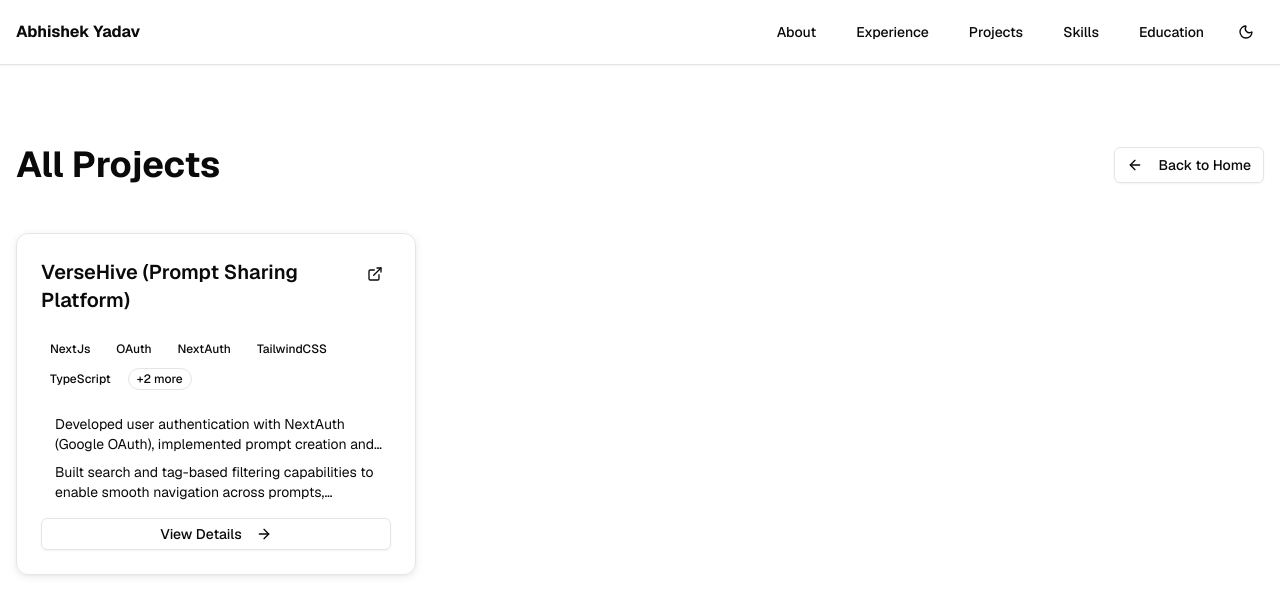
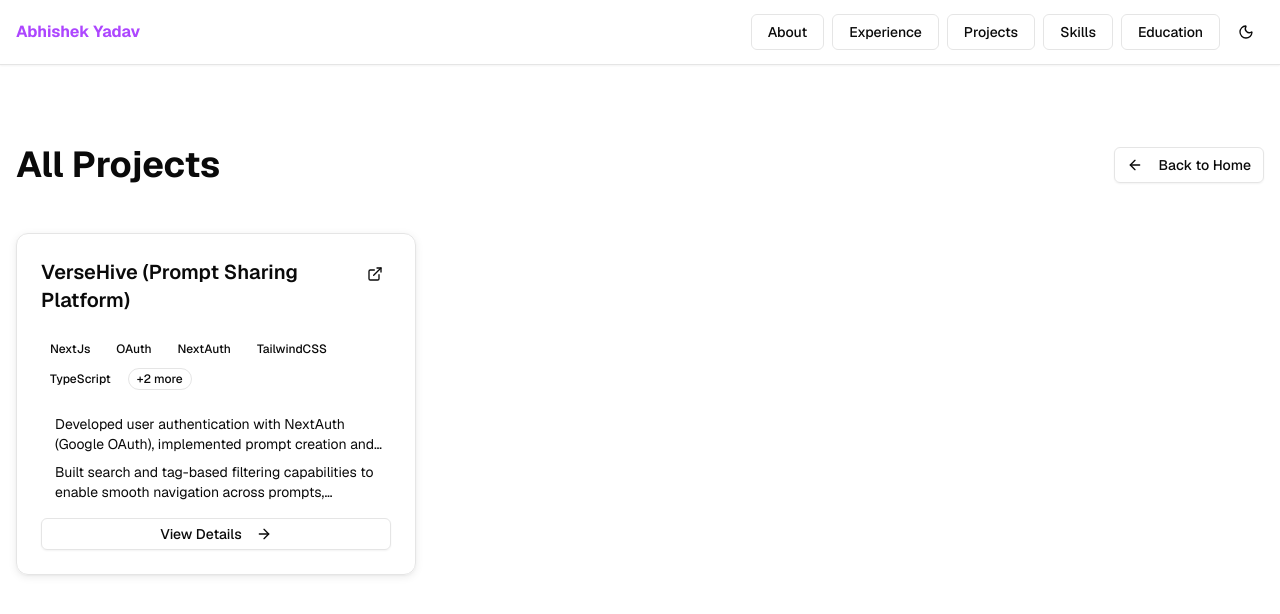
Before and after one commit to iam-abhishek-yadav/abhishek, a Next.js app: page /projects in a window 1280 px wide. Shown: the top 614 px of the page. Built offline with nearby package versions, Linux system fonts and the light colour scheme.

Commit message:
Add colors

```diff
--- a/components/education.tsx
+++ b/components/education.tsx
@@ -8,15 +8,15 @@ export function Education() {
       <div className="mx-auto max-w-6xl">
         <div className="mb-8 sm:mb-12">
           <div className="flex items-baseline gap-4">
-            <div className="relative flex-shrink-0">
-              <div className="absolute inset-0 rounded-lg bg-primary/10 blur-sm" />
-              <div className="relative flex h-10 w-10 items-center justify-center rounded-lg bg-gradient-to-br from-primary/20 to-primary/5 border border-primary/20">
-                <GraduationCap className="h-5 w-5 text-primary" />
+              <div className="relative flex-shrink-0">
+                <div className="absolute inset-0 rounded-lg bg-rose-500/20 blur-sm" />
+                <div className="relative flex h-10 w-10 items-center justify-center rounded-lg bg-gradient-to-br from-rose-500/30 to-rose-400/10 border border-rose-500/30">
+                  <GraduationCap className="h-5 w-5 text-rose-600 dark:text-rose-400" />
+                </div>
               </div>
-            </div>
-            <div className="flex-1">
-              <h2 className="text-2xl font-bold tracking-tight text-foreground sm:text-3xl">Education</h2>
-              <div className="mt-2 h-0.5 w-20 bg-gradient-to-r from-primary to-transparent rounded-full" />
+              <div className="flex-1">
+                <h2 className="text-2xl font-bold tracking-tight text-foreground sm:text-3xl">Education</h2>
+                <div className="mt-2 h-0.5 w-20 bg-gradient-to-r from-rose-500 to-transparent rounded-full" />
             </div>
           </div>
         </div>
--- a/components/experience.tsx
+++ b/components/experience.tsx
@@ -14,14 +14,14 @@ export function Experience() {
           <div className="flex items-baseline justify-between gap-4">
             <div className="flex items-baseline gap-4 flex-1">
               <div className="relative flex-shrink-0">
-                <div className="absolute inset-0 rounded-lg bg-primary/10 blur-sm" />
-                <div className="relative flex h-10 w-10 items-center justify-center rounded-lg bg-gradient-to-br from-primary/20 to-primary/5 border border-primary/20">
-                  <Briefcase className="h-5 w-5 text-primary" />
+                <div className="absolute inset-0 rounded-lg bg-purple-500/20 blur-sm" />
+                <div className="relative flex h-10 w-10 items-center justify-center rounded-lg bg-gradient-to-br from-purple-500/30 to-purple-400/10 border border-purple-500/30">
+                  <Briefcase className="h-5 w-5 text-purple-600 dark:text-purple-400" />
                 </div>
               </div>
               <div className="flex-1">
                 <h2 className="text-2xl font-bold tracking-tight text-foreground sm:text-3xl">Experience</h2>
-                <div className="mt-2 h-0.5 w-20 bg-gradient-to-r from-primary to-transparent rounded-full" />
+                <div className="mt-2 h-0.5 w-20 bg-gradient-to-r from-purple-500 to-transparent rounded-full" />
               </div>
             </div>
             <Button variant="outline" asChild className="shrink-0">
@@ -68,7 +68,7 @@ export function Experience() {
                 <ul className="mb-6 space-y-3">
                   {exp.description.slice(0, 2).map((item, i) => (
                     <li key={i} className="flex gap-3">
-                      <span className="mt-2 h-1.5 w-1.5 shrink-0 rounded-full bg-primary" />
+                      <span className="mt-2 h-1.5 w-1.5 shrink-0 rounded-full bg-purple-500" />
                       <span className="text-sm leading-relaxed text-muted-foreground sm:text-base line-clamp-2">
                         {item}
                       </span>
--- a/components/nav.tsx
+++ b/components/nav.tsx
@@ -6,12 +6,14 @@ import { usePathname } from "next/navigation";
 import { ThemeSwitcher } from "@/components/theme-switcher";
 import { useEffect, useState } from "react";
 
-const navItems = [
-  { label: "About", href: "#about" },
-  { label: "Experience", href: "#experience" },
-  { label: "Projects", href: "#projects" },
-  { label: "Skills", href: "#skills" },
-  { label: "Education", href: "#education" },
+type NavColor = "blue" | "purple" | "emerald" | "orange" | "rose";
+
+const navItems: Array<{ label: string; href: string; color: NavColor }> = [
+  { label: "About", href: "#about", color: "blue" },
+  { label: "Experience", href: "#experience", color: "purple" },
+  { label: "Projects", href: "#projects", color: "emerald" },
+  { label: "Skills", href: "#skills", color: "orange" },
+  { label: "Education", href: "#education", color: "rose" },
 ];
 
 export function Nav() {
@@ -56,22 +58,39 @@ export function Nav() {
       <div className="container flex h-16 items-center justify-between px-4">
         <Link
           href={isHomePage ? "#hero" : "/#hero"}
-          className="text-base font-bold transition-all hover:text-primary hover:scale-105"
+          className="text-base font-bold text-purple-500 dark:text-purple-300 transition-all hover:scale-105 hover:text-blue-500 dark:hover:text-blue-300"
         >
           Abhishek Yadav
         </Link>
         <div className="flex items-center gap-1 sm:gap-2">
           {navItems.map((item) => {
             const isActive = activeSection === item.href;
+            const colorClasses = {
+              blue: isActive
+                ? "bg-blue-500/20 text-blue-700 dark:text-blue-300 border-blue-500/30"
+                : "hover:bg-blue-500/10 hover:text-blue-600 dark:hover:text-blue-400",
+              purple: isActive
+                ? "bg-purple-500/20 text-purple-700 dark:text-purple-300 border-purple-500/30"
+                : "hover:bg-purple-500/10 hover:text-purple-600 dark:hover:text-purple-400",
+              emerald: isActive
+                ? "bg-emerald-500/20 text-emerald-700 dark:text-emerald-300 border-emerald-500/30"
+                : "hover:bg-emerald-500/10 hover:text-emerald-600 dark:hover:text-emerald-400",
+              orange: isActive
+                ? "bg-orange-500/20 text-orange-700 dark:text-orange-300 border-orange-500/30"
+                : "hover:bg-orange-500/10 hover:text-orange-600 dark:hover:text-orange-400",
+              rose: isActive
+                ? "bg-rose-500/20 text-rose-700 dark:text-rose-300 border-rose-500/30"
+                : "hover:bg-rose-500/10 hover:text-rose-600 dark:hover:text-rose-400",
+            };
             return (
               <Button
                 key={item.href}
                 variant="ghost"
                 asChild
-                className={`hidden text-xs transition-all sm:flex sm:text-sm ${
+                className={`hidden text-xs transition-all sm:flex sm:text-sm border ${
                   isActive
-                    ? "bg-accent text-accent-foreground font-medium shadow-subtle"
-                    : "hover:bg-accent/50"
+                    ? `${colorClasses[item.color]} font-medium shadow-subtle`
+                    : colorClasses[item.color]
                 }`}
               >
                 <Link href={isHomePage ? item.href : `/${item.href}`}>
--- a/components/skills.tsx
+++ b/components/skills.tsx
@@ -8,43 +8,50 @@ const skillCategories = [
     title: "Languages",
     skills: skills.languages,
     icon: Code2,
-    variant: "default" as const,
+    variant: "secondary" as const,
+    color: "from-blue-500 to-cyan-500",
   },
   {
     title: "Web Development",
     skills: skills.webDevelopment,
     icon: Globe,
     variant: "secondary" as const,
+    color: "from-purple-500 to-pink-500",
   },
   {
     title: "Database / Caching / Queues",
     skills: skills.database,
     icon: Database,
-    variant: "outline" as const,
+    variant: "secondary" as const,
+    color: "from-green-500 to-emerald-500",
   },
   {
     title: "DevOps / Cloud",
     skills: skills.devops,
     icon: Cloud,
     variant: "secondary" as const,
+    color: "from-orange-500 to-red-500",
   },
   {
     title: "Third-Party APIs & Integrations",
     skills: skills.integrations,
     icon: Plug,
-    variant: "outline" as const,
+    variant: "secondary" as const,
+    color: "from-indigo-500 to-blue-500",
   },
   {
     title: "Testing / Tools",
     skills: skills.testing,
     icon: TestTube,
     variant: "secondary" as const,
+    color: "from-yellow-500 to-orange-500",
   },
   {
     title: "AI Integrations",
     skills: skills.ai,
     icon: Sparkles,
-    variant: "default" as const,
+    variant: "secondary" as const,
+    color: "from-violet-500 to-purple-500",
   },
 ];
 
@@ -54,15 +61,15 @@ export function Skills() {
       <div className="mx-auto max-w-6xl">
         <div className="mb-8 sm:mb-12">
           <div className="flex items-baseline gap-4">
-            <div className="relative flex-shrink-0">
-              <div className="absolute inset-0 rounded-lg bg-primary/10 blur-sm" />
-              <div className="relative flex h-10 w-10 items-center justify-center rounded-lg bg-gradient-to-br from-primary/20 to-primary/5 border border-primary/20">
-                <Code2 className="h-5 w-5 text-primary" />
+              <div className="relative flex-shrink-0">
+                <div className="absolute inset-0 rounded-lg bg-orange-500/20 blur-sm" />
+                <div className="relative flex h-10 w-10 items-center justify-center rounded-lg bg-gradient-to-br from-orange-500/30 to-orange-400/10 border border-orange-500/30">
+                  <Code2 className="h-5 w-5 text-orange-600 dark:text-orange-400" />
+                </div>
               </div>
-            </div>
-            <div className="flex-1">
-              <h2 className="text-2xl font-bold tracking-tight text-foreground sm:text-3xl">Technical Skills</h2>
-              <div className="mt-2 h-0.5 w-20 bg-gradient-to-r from-primary to-transparent rounded-full" />
+              <div className="flex-1">
+                <h2 className="text-2xl font-bold tracking-tight text-foreground sm:text-3xl">Technical Skills</h2>
+                <div className="mt-2 h-0.5 w-20 bg-gradient-to-r from-orange-500 to-transparent rounded-full" />
             </div>
           </div>
         </div>
@@ -73,8 +80,8 @@ export function Skills() {
               <Card key={category.title} className="group transition-all duration-300 hover:shadow-medium hover:-translate-y-0.5">
                 <CardHeader>
                   <div className="flex items-center gap-3">
-                    <div className="flex h-9 w-9 items-center justify-center rounded-lg border border-border/60 bg-card shadow-subtle group-hover:shadow-soft transition-shadow">
-                      <Icon className="h-4 w-4 text-foreground" />
+                    <div className={`flex h-9 w-9 items-center justify-center rounded-lg bg-gradient-to-br ${category.color} shadow-subtle group-hover:shadow-soft transition-shadow`}>
+                      <Icon className="h-4 w-4 text-white" />
                     </div>
                     <CardTitle className="text-base sm:text-lg">{category.title}</CardTitle>
                   </div>
@@ -85,7 +92,7 @@ export function Skills() {
                       <Badge
                         key={skill}
                         variant={category.variant}
-                        className="text-xs font-medium transition-all group-hover:shadow-subtle"
+                        className="text-xs font-medium transition-all group-hover:shadow-subtle border border-border/60 bg-card px-3 py-1.5 rounded-md hover:border-border hover:bg-accent/50"
                       >
                         {skill}
                       </Badge>
```
Also changed, not shown: components/about.tsx (+9 -9 lines), components/contact.tsx (+6 -6 lines), components/hero.tsx (+20 -16 lines), components/projects.tsx (+5 -5 lines).
